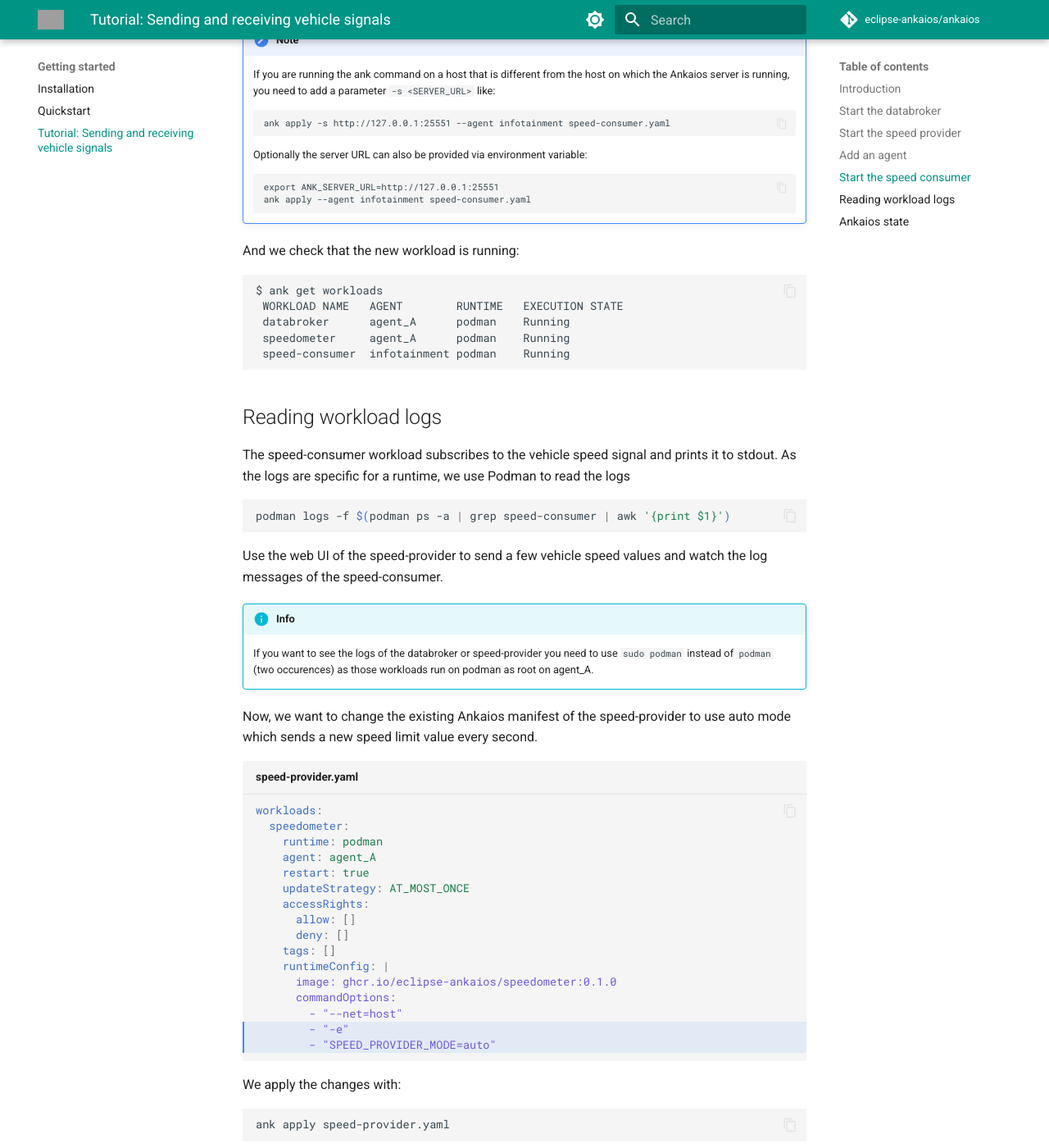
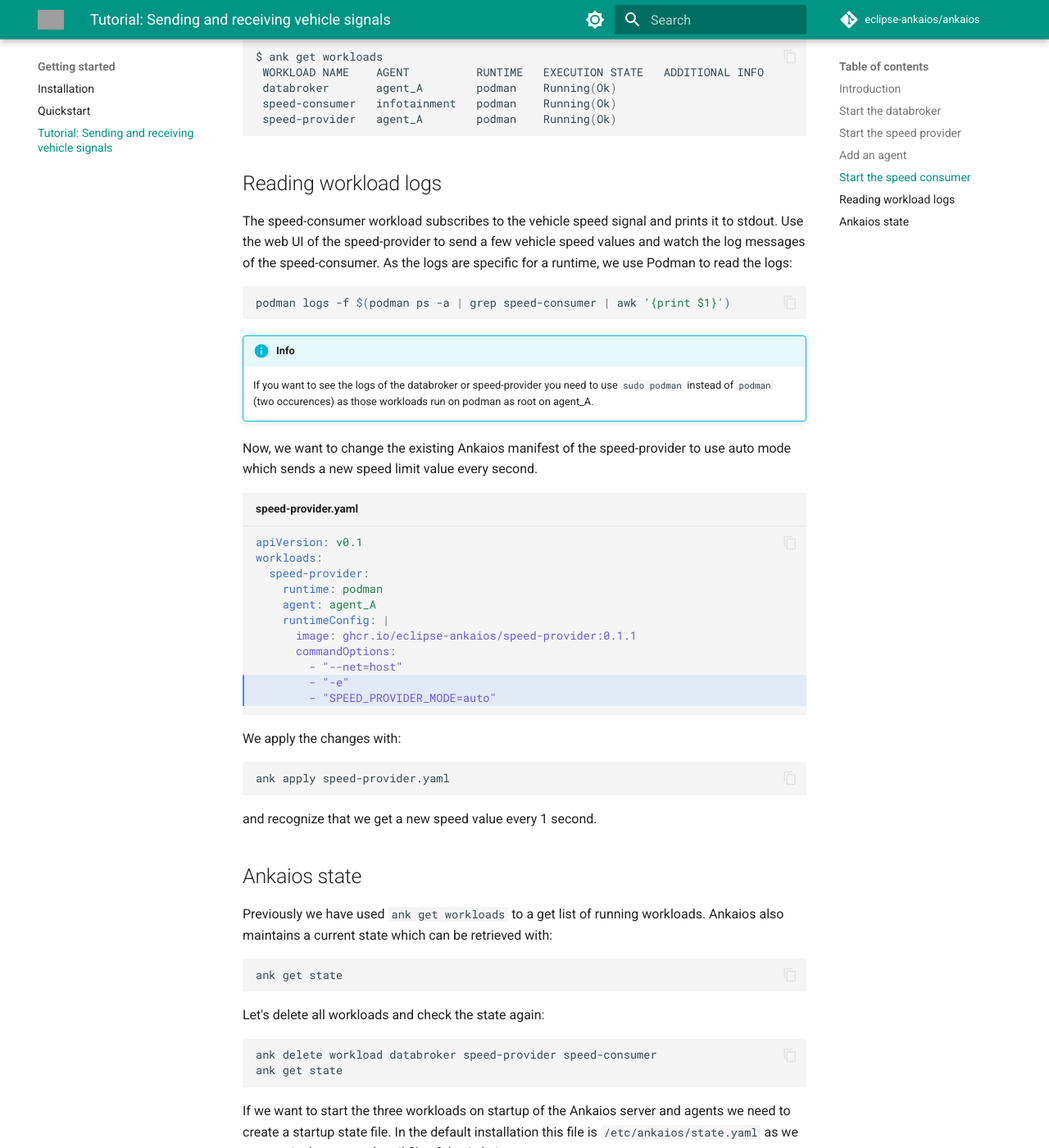
Before and after one commit to eclipse-ankaios/ankaios, an MkDocs documentation site: the page built from doc/docs/usage/tutorial-vehicle-signals.md, in a window 1280 px wide and 1400 px high, scrolled down 4789 px. Shown: the whole window at 82% size. Built offline with MkDocs 1.6.1 and Material for MkDocs 9.7.7, drawn with Linux system fonts in a browser that asks for light colours; comment, search, counter and statistics services are not loaded; the version menu is left out; some of the changed text lies outside the part shown; grey boxes are pictures that could not be loaded.

Commit message:
Update manifests and output
Issue-Id: #138

````diff
--- a/doc/docs/usage/tutorial-vehicle-signals.md
+++ b/doc/docs/usage/tutorial-vehicle-signals.md
@@ -28,16 +28,11 @@
 To run the databroker we need to create an Ankaios manifest:
 
 ```yaml title="databroker.yaml"
+apiVersion: v0.1
 workloads:
   databroker:
     runtime: podman
     agent: agent_A
-    restart: true
-    updateStrategy: AT_MOST_ONCE
-    accessRights:
-      allow: []
-      deny: []
-    tags: []
     runtimeConfig: |
       image: ghcr.io/eclipse/kuksa.val/databroker:0.4.1
       commandArgs: ["--insecure"]
@@ -66,8 +61,8 @@
 
 ```shell
 $ ank get workloads
- WORKLOAD NAME   AGENT     RUNTIME   EXECUTION STATE
- databroker      agent_A   podman    Running
+ WORKLOAD NAME   AGENT     RUNTIME   EXECUTION STATE   ADDITIONAL INFO
+ databroker      agent_A   podman    Running(Ok)
 ```
 
 ## Start the speed provider
@@ -75,16 +70,11 @@
 Now we want to start a workload that publishes vehicle speed values and call that `speed-provider`.
 
 ```yaml title="speed-provider.yaml"
+apiVersion: v0.1
 workloads:
   speed-provider:
     runtime: podman
     agent: agent_A
-    restart: true
-    updateStrategy: AT_MOST_ONCE
-    accessRights:
-      allow: []
-      deny: []
-    tags: []
     runtimeConfig: |
       image: ghcr.io/eclipse-ankaios/speed-provider:0.1.1
       commandOptions:
@@ -93,19 +83,19 @@
 
 The source code for that image is available in the [Anakios repo](https://github.com/eclipse-ankaios/ankaios/tree/main/tools/tutorial_vehicle_signals).
 
-We start the workload with:
+Start the workload with:
 
 ```shell
 ank apply speed-provider.yaml
 ```
 
-To check that the workload has been started we call:
+To check that the workload has been started call:
 
 ```shell
 $ ank get workloads
- WORKLOAD NAME   AGENT     RUNTIME   EXECUTION STATE
- databroker      agent_A   podman    Running
- speed-provider  agent_A   podman    Running
+ WORKLOAD NAME    AGENT     RUNTIME   EXECUTION STATE   ADDITIONAL INFO
+ databroker       agent_A   podman    Running(Ok)
+ speed-provider   agent_A   podman    Running(Ok)
 ```
 
 The speed-provider workload provides a web UI that allows the user to enter a speed value that is then sent to the databroker. The web UI is available on <http://127.0.0.1:5000>. If your web browser is running on a different host than the Ankaios agent, replace 127.0.0.1 with the IP address of the host running the Ankaios agent.
@@ -147,15 +137,10 @@
 Now we can start a speed-consumer workload on the new agent:
 
 ```yaml title="speed-consumer.yaml"
+apiVersion: v0.1
 workloads:
   speed-consumer:
     runtime: podman
-    restart: true
-    updateStrategy: AT_MOST_ONCE
-    accessRights:
-      allow: []
-      deny: []
-    tags: []
     runtimeConfig: |
       image: ghcr.io/eclipse-ankaios/speed-consumer:0.1.2
       commandOptions:
@@ -193,22 +178,21 @@
 
 ```shell
 $ ank get workloads
- WORKLOAD NAME   AGENT        RUNTIME   EXECUTION STATE
- databroker      agent_A      podman    Running
- speedometer     agent_A      podman    Running
- speed-consumer  infotainment podman    Running
+ WORKLOAD NAME    AGENT          RUNTIME   EXECUTION STATE   ADDITIONAL INFO
+ databroker       agent_A        podman    Running(Ok)
+ speed-consumer   infotainment   podman    Running(Ok)
+ speed-provider   agent_A        podman    Running(Ok)
 ```
 
 ## Reading workload logs
 
 The speed-consumer workload subscribes to the vehicle speed signal and prints it to stdout.
-As the logs are specific for a runtime, we use Podman to read the logs
+Use the web UI of the speed-provider to send a few vehicle speed values and watch the log messages of the speed-consumer.
+As the logs are specific for a runtime, we use Podman to read the logs:
 
 ```shell
 podman logs -f $(podman ps -a | grep speed-consumer | awk '{print $1}')
 ```
-
-Use the web UI of the speed-provider to send a few vehicle speed values and watch the log messages of the speed-consumer.
 
 !!! info
 
@@ -216,19 +200,14 @@
 
 Now, we want to change the existing Ankaios manifest of the speed-provider to use auto mode which sends a new speed limit value every second.
 
-```yaml title="speed-provider.yaml" hl_lines="15 16"
+```yaml title="speed-provider.yaml" hl_lines="10 11"
+apiVersion: v0.1
 workloads:
-  speedometer:
+  speed-provider:
     runtime: podman
     agent: agent_A
-    restart: true
-    updateStrategy: AT_MOST_ONCE
-    accessRights:
-      allow: []
-      deny: []
-    tags: []
     runtimeConfig: |
-      image: ghcr.io/eclipse-ankaios/speedometer:0.1.0
+      image: ghcr.io/eclipse-ankaios/speed-provider:0.1.1
       commandOptions:
         - "--net=host"
         - "-e"
@@ -277,17 +256,12 @@
 
 Now we create a startup state file containing all three workloads:
 
-```yaml title="/etc/ankaios/state.yaml" hl_lines="24 25 41 42"
+```yaml title="/etc/ankaios/state.yaml" hl_lines="13 14 24 25"
+apiVersion: v0.1
 workloads:
   databroker:
     runtime: podman
     agent: agent_A
-    restart: true
-    updateStrategy: AT_MOST_ONCE
-    accessRights:
-      allow: []
-      deny: []
-    tags: []
     runtimeConfig: |
       image: ghcr.io/eclipse/kuksa.val/databroker:0.4.1
       commandArgs: ["--insecure"]
@@ -295,12 +269,6 @@
   speed-provider:
     runtime: podman
     agent: agent_A
-    restart: true
-    updateStrategy: AT_MOST_ONCE
-    accessRights:
-      allow: []
-      deny: []
-    tags: []
     dependencies:
       databroker: ADD_COND_RUNNING
     runtimeConfig: |
@@ -312,12 +280,6 @@
   speed-consumer:
     runtime: podman
     agent: infotainment
-    restart: true
-    updateStrategy: AT_MOST_ONCE
-    accessRights:
-      allow: []
-      deny: []
-    tags: []
     dependencies:
       databroker: ADD_COND_RUNNING
     runtimeConfig: |
````
